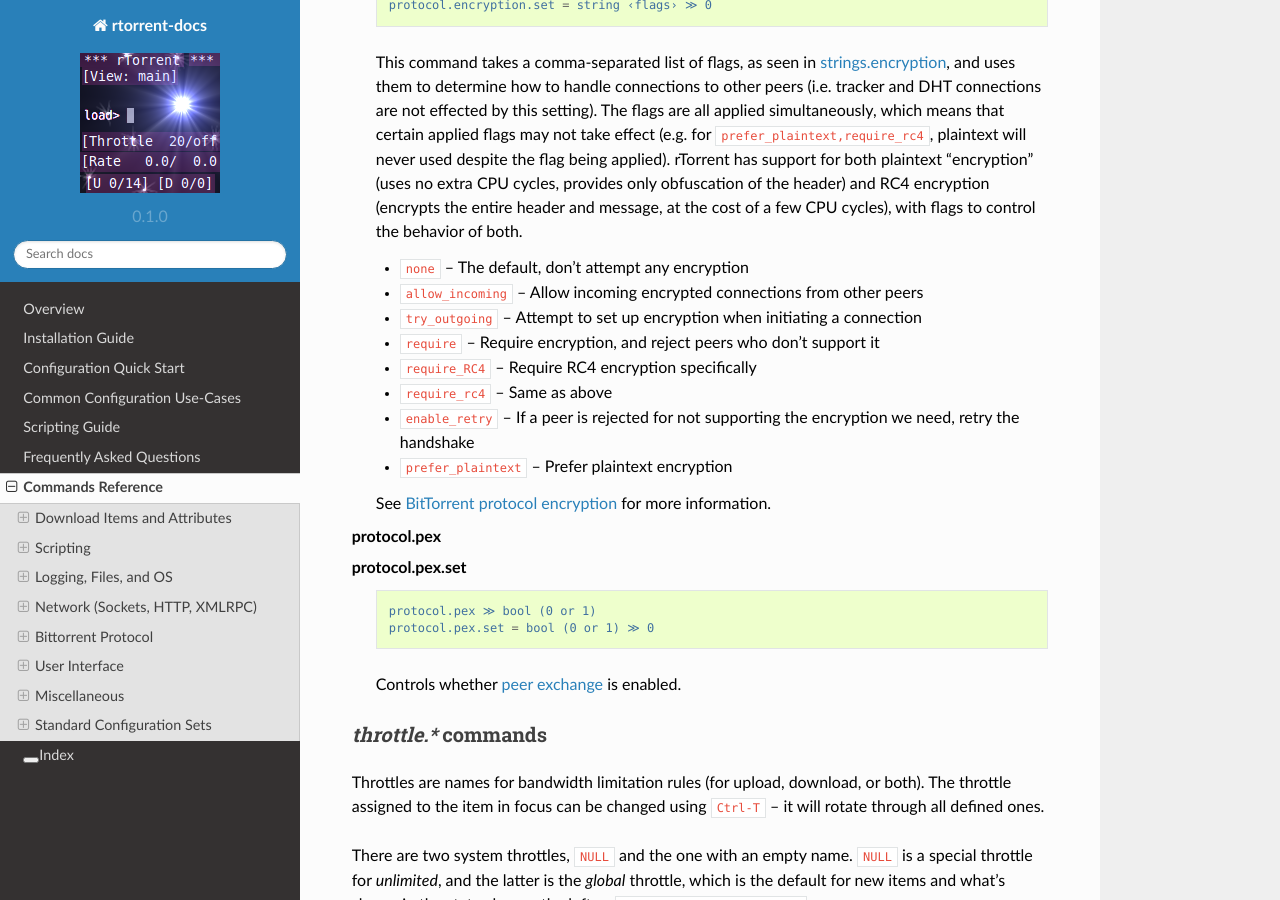
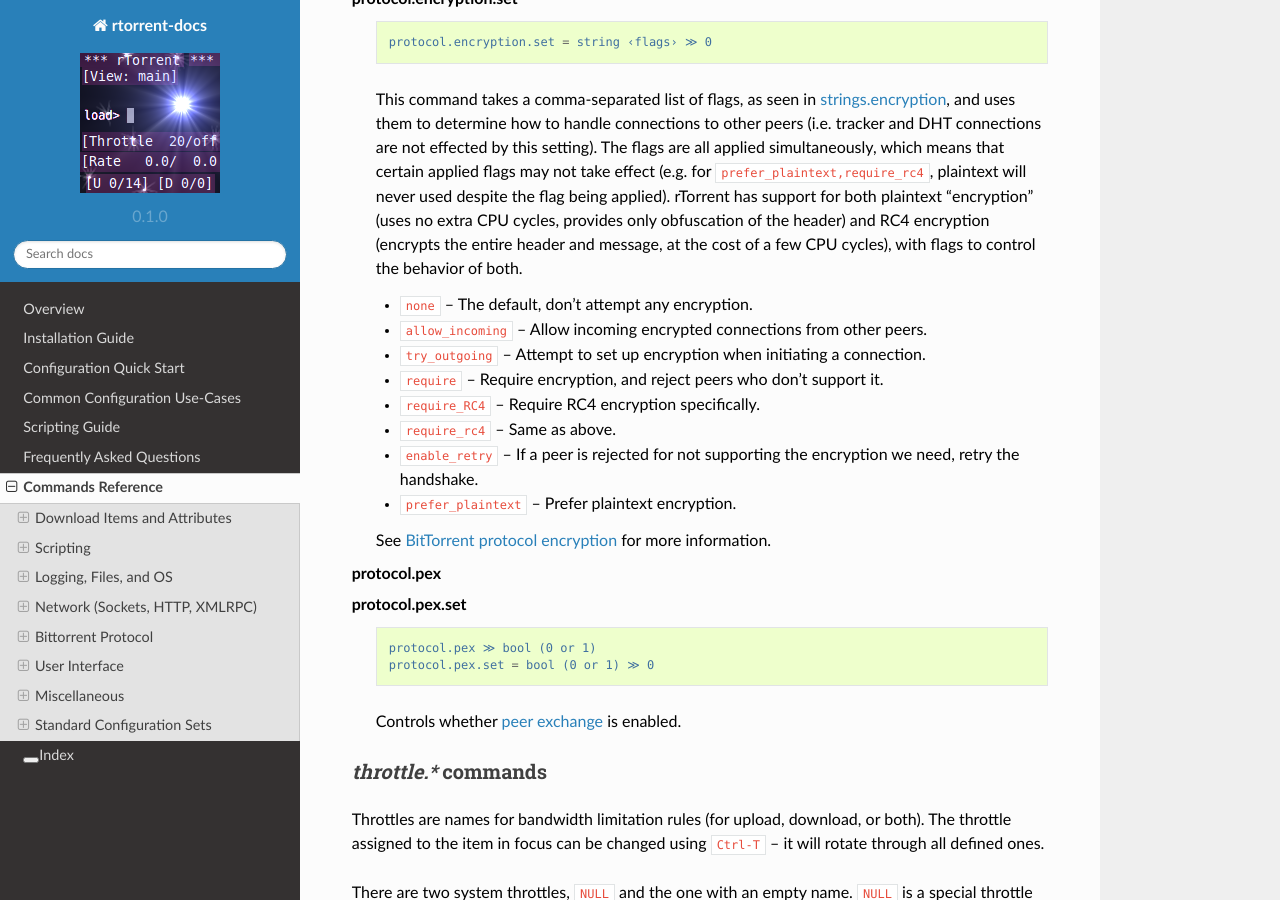
Before and after one commit to rtorrent-community/rtorrent-docs, a Sphinx documentation site: the page built from docs/cmd-ref.rst, in a window 1280 px wide and 900 px high, scrolled down 65742 px. Built offline with Sphinx 7.4.7 and the Read the Docs theme 2.0.0, drawn with Linux system fonts in a browser that asks for light colours; some of the changed text lies outside the part shown.

```diff
--- a/docs/include-cmd-bt.rst
+++ b/docs/include-cmd-bt.rst
@@ -29,10 +29,10 @@ See the Github wiki for an example of `enabling DHT in rTorrent`_.
 
         Possible values are:
 
-        - ``on`` – start DHT immediately
-        - ``off`` – do not start DHT
-        - ``auto`` – start and stop DHT as needed
-        - ``disable`` – completely disable DHT
+        * ``on`` – Start DHT immediately.
+        * ``off`` – Do not start DHT.
+        * ``auto`` – Start and stop DHT as needed.
+        * ``disable`` – Completely disable DHT.
 
     dht.port
     dht.port.set
@@ -151,22 +151,23 @@ See the Github wiki for an example of `enabling DHT in rTorrent`_.
 
         Possible values for ``value`` are:
 
-        - ``0`` – Off
-        - ``1`` – MAdvise
-        - ``2`` – Direct page
+        * ``0`` – off
+        * ``1`` – madvise
+        * ``2`` – direct page
 
         Off means it doesn't do any preloading at all.
 
-        MAdvise means it calls `madvise`_ on the file for the specific mmap'ed memory range,
+        `madvise` means it calls `madvise`_ on the file for the specific ``mmap``'ed memory range,
         which tells the kernel to load it in memory when it gets around to it.
-        Which is hopefully before *rTorrent* writes to the network socket.
+        Which is hopefully before `rTorrent` writes to the network socket.
 
         Direct paging means it touches each file page in order to force the kernel to load it into
         memory. This can help if you're dealing with very large number of peers and large/many files,
         especially in a low-memory setting, as you can avoid thrashing the disk where loaded file
         pages get thrown out before they manage to get sent.
 
-        Adapted from https://github.com/rakshasa/rtorrent/issues/418#issuecomment-211335027
+        |    *Adapted from*
+        |    https://github.com/rakshasa/rtorrent/issues/418#issuecomment-211335027
 
     pieces.stats_not_preloaded
     pieces.stats_preloaded
@@ -284,14 +285,14 @@ See the Github wiki for an example of `enabling DHT in rTorrent`_.
         RC4 encryption (encrypts the entire header and message, at the cost of a few CPU cycles),
         with flags to control the behavior of both.
 
-        - ``none`` – The default, don't attempt any encryption
-        - ``allow_incoming`` – Allow incoming encrypted connections from other peers
-        - ``try_outgoing`` – Attempt to set up encryption when initiating a connection
-        - ``require`` – Require encryption, and reject peers who don't support it
-        - ``require_RC4`` – Require RC4 encryption specifically
-        - ``require_rc4`` – Same as above
-        - ``enable_retry`` – If a peer is rejected for not supporting the encryption we need, retry the handshake
-        - ``prefer_plaintext`` – Prefer plaintext encryption
+        * ``none`` – The default, don't attempt any encryption.
+        * ``allow_incoming`` – Allow incoming encrypted connections from other peers.
+        * ``try_outgoing`` – Attempt to set up encryption when initiating a connection.
+        * ``require`` – Require encryption, and reject peers who don't support it.
+        * ``require_RC4`` – Require RC4 encryption specifically.
+        * ``require_rc4`` – Same as above.
+        * ``enable_retry`` – If a peer is rejected for not supporting the encryption we need, retry the handshake.
+        * ``prefer_plaintext`` – Prefer plaintext encryption.
 
         See `BitTorrent protocol encryption`_ for more information.
 
--- a/docs/include-cmd-items.rst
+++ b/docs/include-cmd-items.rst
@@ -519,13 +519,13 @@ When called within configuration methods or in a ``Ctrl-X`` prompt, the target i
 
        Returns an integer denoting the state of the hash process. The possible values are:
 
-       - ``0``: No hashing is happening
-       - ``1``: The very first hash check is occurring
-       - ``2``: If :term:`pieces.hash.on_completion` is enabled, the torrent is in the middle
-         of hashing due to the finish event, and at the end, will be checked for completeness
-       - ``3``: A rehash is occurring (i.e. the torrent has already been marked as complete once)
-
-       See also: :term:`d.is_hash_checking`
+       * ``0`` – No hashing is happening.
+       * ``1`` – The very first hash check is occurring.
+       * ``2`` – If :term:`pieces.hash.on_completion` is enabled, the torrent is in the
+         middle of hashing due to the finish event, and at the end, will be checked for completeness.
+       * ``3`` – A rehash is occurring (i.e. the torrent has already been marked as complete once).
+
+       See also :term:`d.is_hash_checking`.
 
     d.hashing_failed
     d.hashing_failed.set
@@ -734,10 +734,10 @@ When called within configuration methods or in a ``Ctrl-X`` prompt, the target i
         Controls the priority of the item. The possible settings (and the associated value)
         are as follows:
 
-        - ``0`` - off
-        - ``1`` - low
-        - ``2`` - normal
-        - ``3`` - high
+        * ``0`` – off
+        * ``1`` – low
+        * ``2`` – normal
+        * ``3`` – high
 
     d.ratio
 
@@ -777,10 +777,10 @@ When called within configuration methods or in a ``Ctrl-X`` prompt, the target i
 
         Returns the various size attributes of an item.
 
-        - **bytes**: The total number of bytes in the item's files.
-        - **chunks**: The number of chunks, including the trailing chunk.
-        - **files**: The number of files (does not include directories).
-        - **pex**: The number of peers that were reported via the PEX extension.
+        * **bytes** – The total number of bytes in the item's files.
+        * **chunks** – The number of chunks, including the trailing chunk.
+        * **files** – The number of files (does not include directories).
+        * **pex** – The number of peers that were reported via the PEX extension.
           If :term:`d.is_pex_active` is false, this will be always be 0.
 
     d.skip.rate
--- a/docs/include-cmd-network.rst
+++ b/docs/include-cmd-network.rst
@@ -186,9 +186,9 @@
         Set the XMLRPC dialect to use, as defined by  ``xmlrpc-c``.
         The ``dialect`` parameter can have these values:
 
-        - 0: ``dialect_generic``
-        - 1: ``dialect_i8``
-        - 2: ``dialect_apache``
+        * 0 – ``dialect_generic``
+        * 1 – ``dialect_i8``
+        * 2 – ``dialect_apache``
 
         ``dialect_i8`` is the default value, which means the XMLRPC API will use the
         `xmlrpc-c i8 extension type <http://xmlrpc-c.sourceforge.net/doc/libxmlrpc.html#extensiontype>`_
```
Also changed, not shown: other parts of docs/include-cmd-items.rst (+4 -4 lines).
